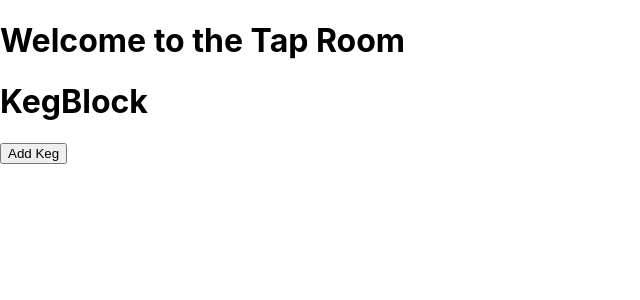
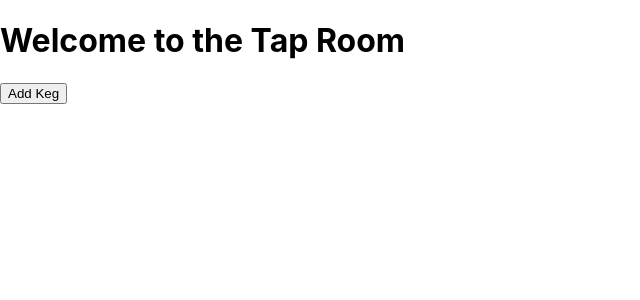
Before and after one commit to Gengur123/tap-room, a React (Create React App) app: page / in a window 1280 px wide. Shown: the top 300 px of the page, without its empty margins (0-640 px from the left). Built offline with nearby package versions, Linux system fonts and the light colour scheme.

Commit message:
Fixed buggit add .

```diff
--- a/src/components/KegBlock.jsx
+++ b/src/components/KegBlock.jsx
@@ -1,11 +1,16 @@
 import React from "react";
+import PropTypes from "prop-types";
 
 function KegBlock() {
-  return (
-    <React.Fragment>
-      <h1>KegBlock</h1>
-    </React.Fragment>
-  );
+  return <React.Fragment></React.Fragment>;
 }
 
+KegBlock.propTypes = {
+  name: PropTypes.string.isRequired,
+  brand: PropTypes.string.isRequired,
+  price: PropTypes.number.isRequired,
+  pintsLeft: PropTypes.number.isRequired,
+  alcoholContent: PropTypes.number.isRequired,
+};
+
 export default KegBlock;
```
